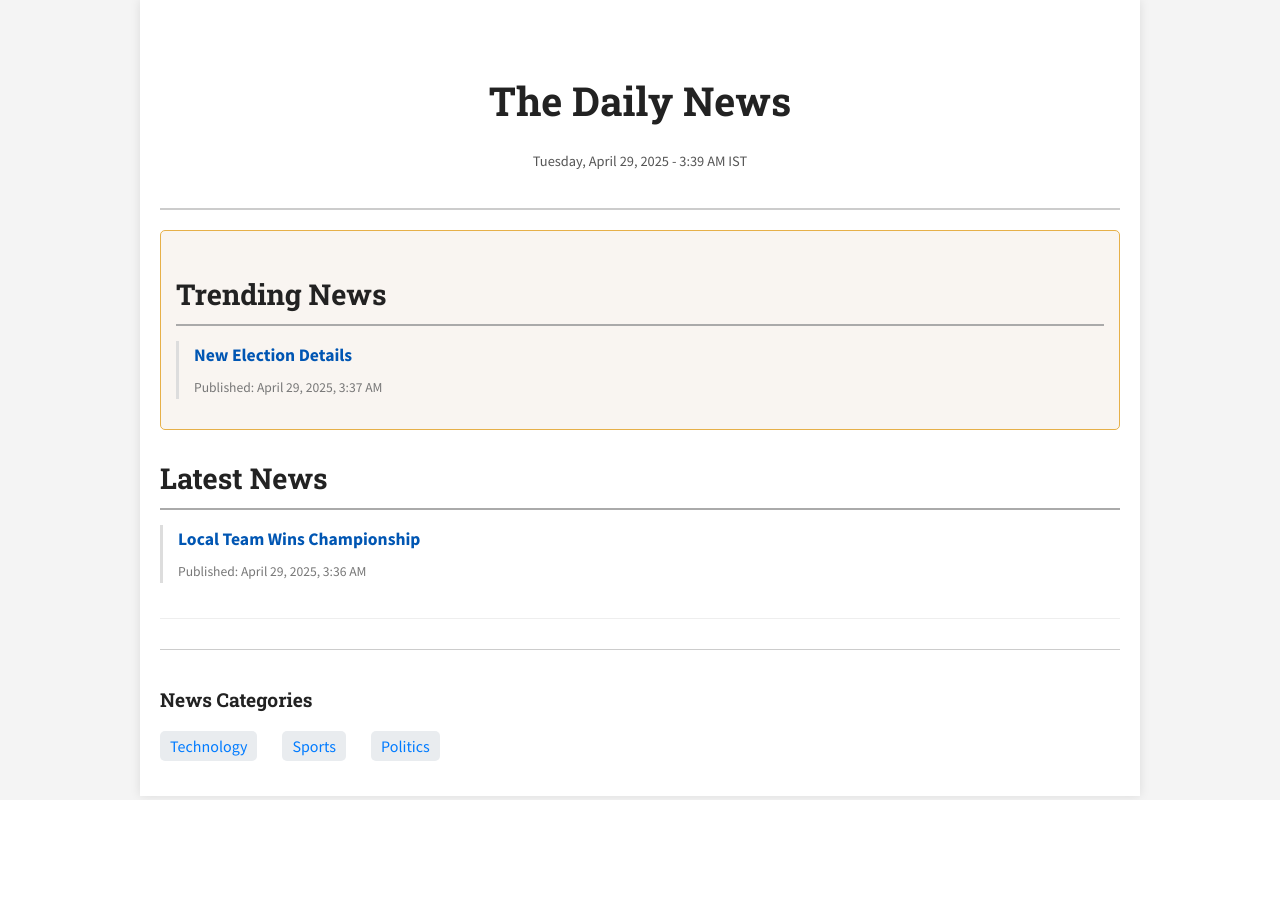
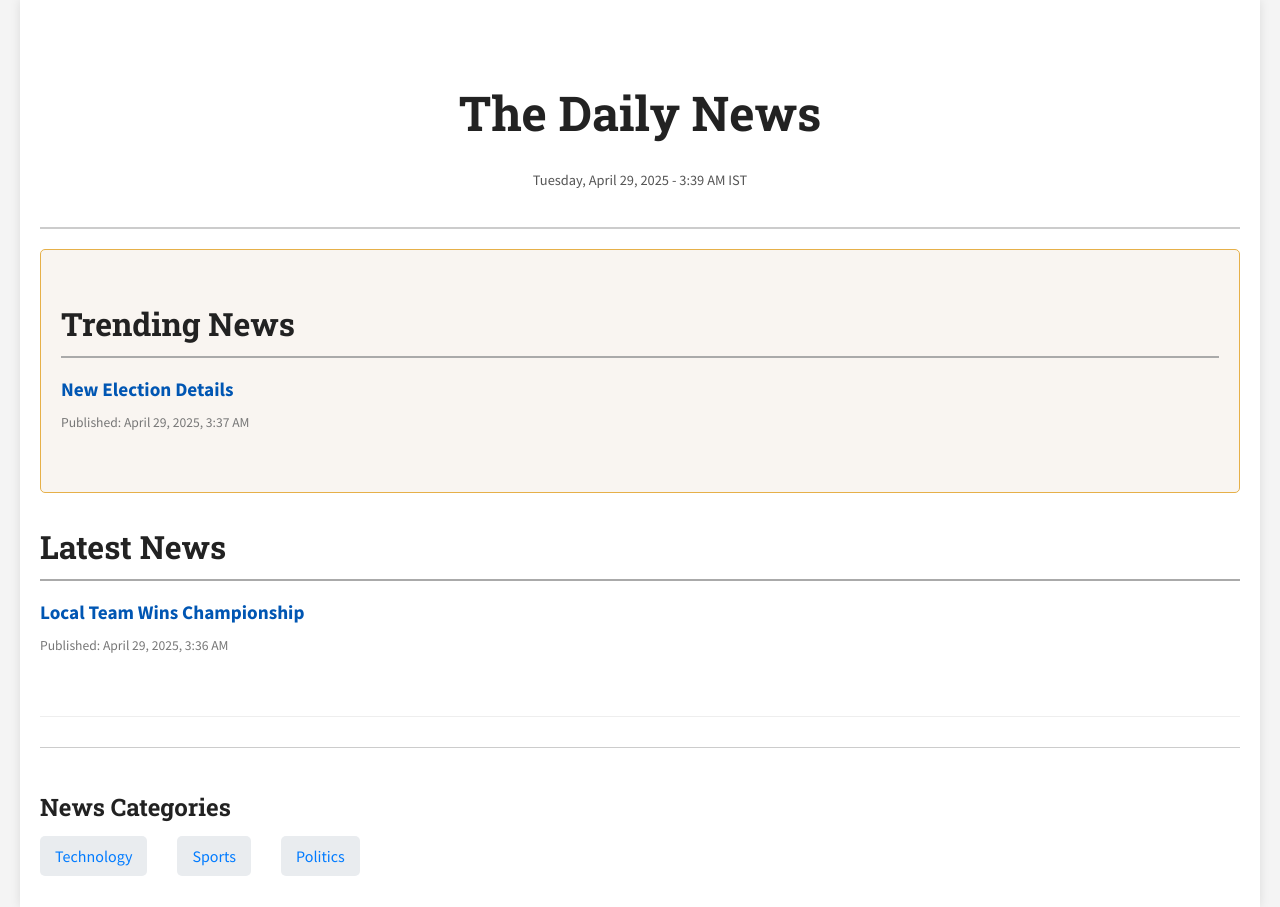
Before and after one commit to santoshkumarmehra/News-Tv, a Django app: page / in a window 1280 px wide. Before the commit the page ends 800 px from the top, so only its background shows below. Run offline with Django 5.2, Linux system fonts and the light colour scheme; data comes from the database, SQL or seed files in the repository; both versions use the stored data as it was after the commit.

Commit message:
adding new file 2

```diff
--- a/newsproject/newsapp/templates/news/base.html
+++ b/newsproject/newsapp/templates/newsapp/base.html
@@ -16,7 +16,7 @@
     }
 
     .container {
-        max-width: 960px;
+        max-width: 1200px;
         margin: 0 auto;
         background-color: #fff;
         padding: 20px;
@@ -31,7 +31,7 @@
     }
 
     .masthead h1 {
-        font-size: 2.5em;
+        font-size: 3em;
         margin-bottom: 5px;
         color: #222;
         font-family: 'Roboto Slab', serif;
@@ -56,26 +56,27 @@
         color: #222;
         font-family: 'Roboto Slab', serif;
         font-weight: 700;
-        font-size: 1.8em;
+        font-size: 2em;
     }
 
     .news-item {
-        margin-bottom: 15px;
-        padding-left: 15px;
-        border-left: 3px solid #ddd;
+        margin-bottom: 25px;
+        padding-left: 0;
+        border-left: none;
+        display: flex; /* Use flexbox for layout */
+        flex-direction: column;
     }
 
     .news-item a {
         text-decoration: none;
         color: #0056b3;
         font-weight: bold;
-        font-size: 1.1em;
+        font-size: 1.2em;
     }
 
     .news-item a:hover {
         color: #003366;
     }
-
 
     .news-item .pub-info {
         font-size: 0.85em;
@@ -93,17 +94,16 @@
         margin-bottom: 10px;
         color: #222;
         font-family: 'Roboto Slab', serif;
-        font-size: 1.2em;
+        font-size: 1.5em;
         font-weight: 700;
     }
-
 
     .categories ul {
         list-style: none;
         padding: 0;
         display: flex;
         flex-wrap: wrap;
-        gap: 10px;
+        gap: 15px;
     }
 
     .categories li {
@@ -114,9 +114,10 @@
     .categories li a {
         text-decoration: none;
         color: #007bff;
-        padding: 5px 10px;
+        padding: 10px 15px;
         border-radius: 5px;
         background-color: #e9ecef;
+        transition: background-color 0.3s ease;
     }
 
     .categories li a:hover {
@@ -133,7 +134,7 @@
 
     .trending-news {
         background-color: #f9f5f1;
-        padding: 15px;
+        padding: 20px;
         border: 1px solid #e6b049;
         margin-bottom: 20px;
         border-radius: 5px;
--- a/newsproject/newsapp/templates/news/category_news.html
+++ b/newsproject/newsapp/templates/newsapp/category_news.html
@@ -1,4 +1,4 @@
-{% extends 'news/base.html' %}
+{% extends 'newsapp/base.html' %}
 {% block title %}{{ category.name }} - The Daily News{% endblock %}
 {% block content %}
     <h1>{{ category.name }}</h1>
@@ -6,6 +6,9 @@
         <div class="news-item">
             <a href="{% url 'news_detail' item.slug %}">{{ item.title }}</a>
             <p class="pub-info">Published: {{ item.pub_date|date:"F j, Y, g:i A" }}</p>
+             {% if item.summary %}
+                        <p class="summary">{{ item.summary }}</p>
+                    {% endif %}
         </div>
     {% empty %}
         <p>No news in this category.</p>
--- a/newsproject/newsapp/templates/news/home.html
+++ b/newsproject/newsapp/templates/newsapp/home.html
@@ -1,4 +1,4 @@
-{% extends 'news/base.html' %}
+{% extends 'newsapp/base.html' %}
 {% block title %}The Daily News{% endblock %}
 {% block content %}
     {% if breaking_news %}
@@ -8,6 +8,9 @@
                 <div class="news-item">
                     <a href="{% url 'news_detail' item.slug %}">{{ item.title }}</a>
                     <p class="pub-info">Published: {{ item.pub_date|date:"F j, Y, g:i A" }}</p>
+                     {% if item.summary %}
+                        <p class="summary">{{ item.summary }}</p>
+                    {% endif %}
                 </div>
             {% endfor %}
         </div>
@@ -20,6 +23,9 @@
                 <div class="news-item">
                     <a href="{% url 'news_detail' item.slug %}">{{ item.title }}</a>
                     <p class="pub-info">Published: {{ item.pub_date|date:"F j, Y, g:i A" }}</p>
+                    {% if item.summary %}
+                        <p class="summary">{{ item.summary }}</p>
+                    {% endif %}
                 </div>
             {% endfor %}
         </div>
@@ -31,6 +37,9 @@
             <div class="news-item">
                 <a href="{% url 'news_detail' item.slug %}">{{ item.title }}</a>
                 <p class="pub-info">Published: {{ item.pub_date|date:"F j, Y, g:i A" }}</p>
+                 {% if item.summary %}
+                        <p class="summary">{{ item.summary }}</p>
+                    {% endif %}
             </div>
         {% empty %}
             <p>No latest news available.</p>
--- a/newsproject/newsapp/templates/news/news_detail.html
+++ b/newsproject/newsapp/templates/newsapp/news_detail.html
@@ -1,4 +1,4 @@
-{% extends 'news/base.html' %}
+{% extends 'newsapp/base.html' %}
 {% block title %}{{ news_item.title }} - The Daily News{% endblock %}
 {% block content %}
     <h1>{{ news_item.title }}</h1>
--- a/newsproject/newsapp/views.py
+++ b/newsproject/newsapp/views.py
@@ -3,10 +3,8 @@ from .models import NewsItem, Category
 from django.utils import timezone
 
 def home(request):
-    """
-    View for the homepage, displaying breaking, trending, and latest news.
-    """
-    current_date_time = timezone.localtime(timezone.now())  # Get local time
+    """View for the homepage."""
+    current_date_time = timezone.localtime(timezone.now())
     breaking_news = NewsItem.objects.filter(is_breaking=True).order_by('-pub_date')
     trending_news = NewsItem.objects.filter(is_trending=True).order_by('-pub_date')
     latest_news = NewsItem.objects.exclude(is_breaking=True).exclude(is_trending=True).order_by('-pub_date')
@@ -18,13 +16,11 @@ def home(request):
         'latest_news': latest_news,
         'categories': categories,
     }
-    return render(request, 'news/home.html', context)
+    return render(request, 'newsapp/home.html', context)
 
 
 def category_news(request, category_name):
-    """
-    View for displaying news articles within a specific category.
-    """
+    """View for displaying news articles within a specific category."""
     current_date_time = timezone.localtime(timezone.now())
     category = get_object_or_404(Category, name=category_name)
     news_items = NewsItem.objects.filter(category=category).order_by('-pub_date')
@@ -35,13 +31,11 @@ def category_news(request, category_name):
         'news_items': news_items,
         'categories': categories,
     }
-    return render(request, 'news/category_news.html', context)
+    return render(request, 'newsapp/category_news.html', context)
 
 
 def news_detail(request, slug):
-    """
-    View for displaying the details of a single news article.
-    """
+    """View for displaying the details of a single news article."""
     current_date_time = timezone.localtime(timezone.now())
     news_item = get_object_or_404(NewsItem, slug=slug)
     categories = Category.objects.all()
@@ -50,39 +44,4 @@ def news_detail(request, slug):
         'news_item': news_item,
         'categories': categories,
     }
-    return render(request, 'news/news_detail.html', context)
-
-
-
-
-
-
-
-
-
-
-
-
-
-
-# from django.shortcuts import render
-# import requests
-
-# def index(request):
-#     access_key = '812880f61ceb6a63dc6dc945c65760d5'
-#     url = f'http://api.mediastack.com/v1/news?access_key={access_key}&countries=au,us'
-
-#     response = requests.get(url)
-#     news = []
-
-#     if response.status_code == 200:
-#         res = response.json()
-#         for item in res.get('data', []):
-#             news.append({
-#                 'title': item.get('title'),
-#                 'description': item.get('description'),
-#                 'image': item.get('image'),
-#                 'url': item.get('url'),
-#             })
-
-#     return render(request, 'newsapp/index.html', {'news': news})
+    return render(request, 'newsapp/news_detail.html', context)
--- a/newsproject/newsproject/settings.py
+++ b/newsproject/newsproject/settings.py
@@ -117,6 +117,7 @@ USE_TZ = True
 # https://docs.djangoproject.com/en/5.2/howto/static-files/
 
 STATIC_URL = 'static/'
+STATIC_ROOT = os.path.join(BASE_DIR, 'static') # Added for collecting static files
 
 MEDIA_URL = '/media/'
 MEDIA_ROOT = os.path.join(BASE_DIR, 'media')
--- a/newsproject/newsproject/urls.py
+++ b/newsproject/newsproject/urls.py
@@ -10,4 +10,4 @@ urlpatterns = [
 
 if settings.DEBUG:
     urlpatterns += static(settings.MEDIA_URL, document_root=settings.MEDIA_ROOT)
-    urlpatterns += static(settings.STATIC_URL, document_root=settings.STATIC_ROOT) #add this line
+    urlpatterns += static(settings.STATIC_URL, document_root=settings.STATIC_ROOT)
```
Also changed, not shown: other parts of newsproject/newsapp/templates/newsapp/base.html (+33 -4 lines), newsproject/db.sqlite3, newsproject/media/news_images/technology.webp (added), newsproject/newsapp/migrations/0002_newsitem_summary.py (added), newsproject/newsapp/migrations/0003_subscriber_tag_alter_category_options_category_slug_and_more.py (added), newsproject/newsapp/migrations/0004_delete_subscriber_remove_newsitem_tags_and_more.py (added), newsproject/newsapp/migrations/0005_remove_newsitem_summary.py (added), newsproject/newsapp/templates/newsapp/index.html (renamed from newsproject/newsapp/templates/news/index.html).
